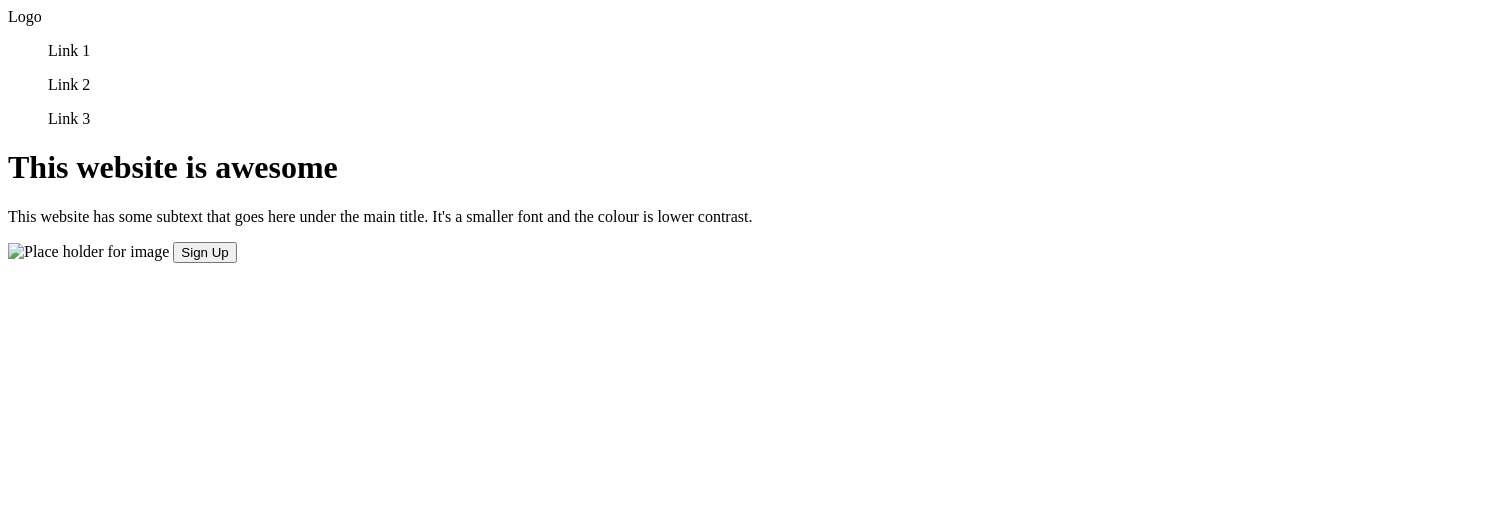
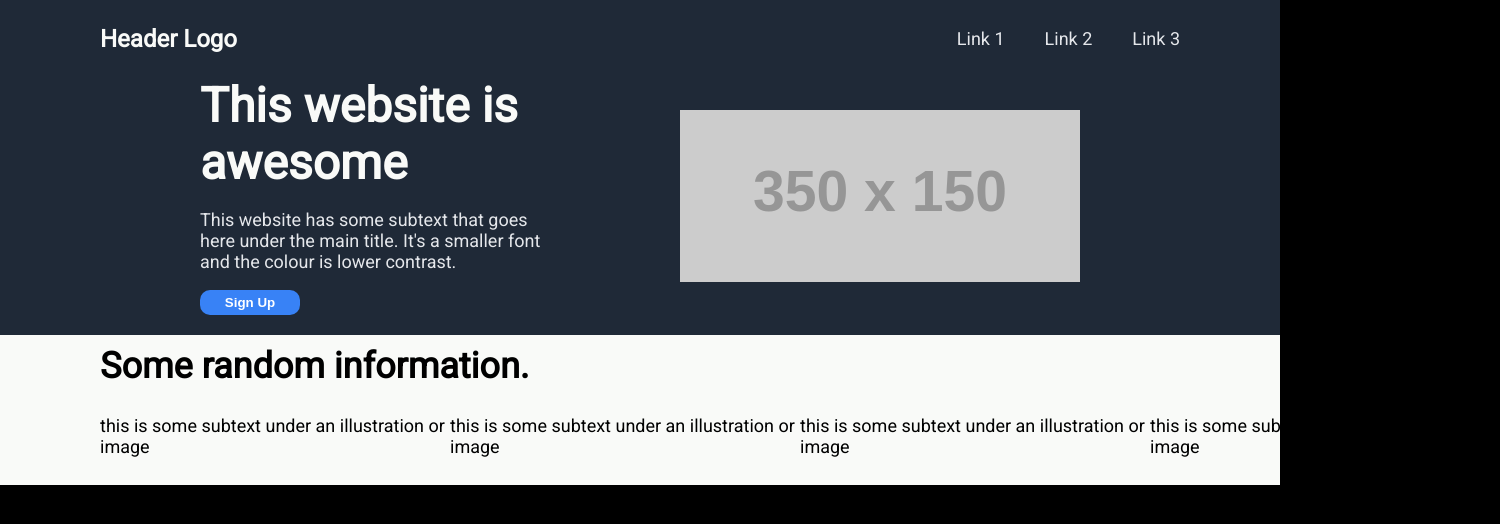
Before and after one commit to SJRUK/landing-page, a plain HTML site: page index.html in a window 1280 px wide. Shown: the whole page, 1500 px wide, since content can reach past the window. Drawn offline with Linux system fonts and the light colour scheme; placeholder pictures from the web are drawn by us.

Commit message:
Updates to index.html and style.css

```diff
--- a/index.html
+++ b/index.html
@@ -4,30 +4,62 @@
     <meta charset="UTF-8">
     <meta http-equiv="X-UA-Compatible" content="IE=edge">
     <meta name="viewport" content="width=device-width, initial-scale=1.0">
+    <link rel="stylesheet" href="style.css">
+    <link rel="preconnect" href="https://fonts.googleapis.com">
+    <link rel="preconnect" href="https://fonts.gstatic.com" crossorigin>
+    <link href="https://fonts.googleapis.com/css2?family=Roboto&display=swap" rel="stylesheet">
+
     <title>Landing Page</title>
 </head>
 <body>
-    <div class="header">
-        <div class="logo">Logo
-        </div>
+    <div class="container-one">
 
-        <div class="links">
-            <ul>Link 1</ul>
-            <ul>Link 2</ul>
-            <ul>Link 3</ul>
+        <div class="header">
+            <div class="logo">Header Logo
+            </div>
+
+            <div class="links">
+                <ul><a href="#">Link 1</a></ul>
+                <ul><a href="#">Link 2</a></ul>
+                <ul><a href="#">Link 3</a></ul>
         </div>
     </div>
 
-    <div class="Container-one">
-        <h1>This website is awesome</h1>
+        <div class="text-and-image">
 
-        <p> This website has some subtext that goes here under the main title.
-            It's a smaller font and the colour is lower contrast.</p>
+            <div class="hero-and-button">
+                <div class="hero-main-text">This website is awesome</div>
 
-        <img src="" alt="Place holder for image">
+                <p> This website has some subtext that goes here under the main title.
+                It's a smaller font and the colour is lower contrast.</p>
 
-        <button class="button">Sign Up</button>
+            <button class="button">Sign Up</button>
+        </div>
 
+            <img class="image" src="https://via.placeholder.com/350x150.png?text=Placeholder+for+image" alt="Place holder for image">
+
+          </div>
+    </div>
+
+    <div class="container-two">
+        <div class="random-info"> Some random information.</div>
+
+        <div class="boxes">
+
+            <div class="box">
+                <p>this is some subtext under an illustration or image</p>
+            </div>
+            <div class="box">
+                <p>this is some subtext under an illustration or image</p>
+            </div>
+            <div class="box">
+                <p>this is some subtext under an illustration or image</p>
+            </div>
+            <div class="box">
+                <p>this is some subtext under an illustration or image</p>
+            </div>
+
+        </div>
     </div>
 
 </body>
--- a/style.css
+++ b/style.css
@@ -0,0 +1,103 @@
+body {
+    margin: 0 auto;
+    font-family: 'Roboto', sans-serif;
+    background-color: black;
+    max-width: 1500px;
+}
+
+.container-one ,.text-and-image, .container-two {
+   padding: 10px 100px;
+
+}
+
+.container-one {
+    background-color: #1f2937;
+    display: flex;
+    flex-direction: column;
+
+}
+
+.header {
+    display: flex;
+    justify-content: space-between;
+
+}
+
+.links {
+    display: flex;
+    align-items: center;
+    font-size: 18px;
+
+}
+
+a {
+    color: #E5E7EB;
+    text-decoration: none;
+}
+
+.logo {
+    color: #F9FAF8;
+    display: flex;
+    align-items: center;
+    font-weight: bold;
+    font-size: 24px;
+}
+
+.text-and-image {
+    color: #E5E7EB;
+    display: flex;
+    align-items: center;
+    justify-content: space-between;
+
+}
+
+.hero-main-text {
+    font-size: 48px;
+    font-weight: 800;
+    color: #F9FAF8;
+    width: 350px;
+}
+
+.image {
+    width: 400px;
+    height: auto;
+}
+
+p {
+    font-size: 18px;
+    width: 350px;
+}
+
+.hero-and-button {
+    display: flex;
+    flex-direction: column;
+}
+
+.button {
+    width:100px;
+    background-color: #3882F6;
+    color: white;
+    border-radius: 10px;
+    padding: 5px;
+    font-weight: bold;
+    border: 0;
+}
+
+.container-two {
+    background-color: #F9FAF8;
+    display: flex;
+    flex-direction: column;
+    gap: 10px;
+
+}
+
+.random-info {
+    font-size: 36px;
+    font-weight: 800;
+    display: flex;
+    align-items: center;
+}
+
+.boxes {
+    display: flex;
+}
```
